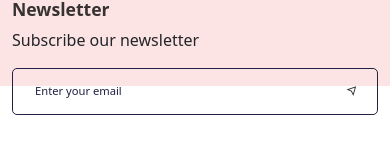
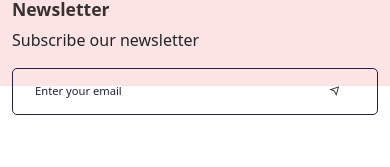
Before and after one commit to Youssefshaheen63/Food-Delivery, a React (Create React App) app: page / in a window 390 px wide. Shown: the part 792-959 px from the top of the page. Built offline with nearby package versions, Linux system fonts and the light colour scheme.

Commit message:
css change

```diff
--- a/src/styles/contact.css
+++ b/src/styles/contact.css
@@ -70,12 +70,13 @@
 }
 .newsletter span {
   /*background: #df2020;*/
-  padding: 5px 10px;
+  padding: 5px 7px;
   border-radius: 5px;
 }
 
 .newsletter span i {
   color: #373232;
+  padding-right: 2px;
   /*background-color: #df2020;*/
 }
 
@@ -114,8 +115,7 @@
 
   .contact__logo h2 {
     font-weight: bolder;
-    text-align: center;
-    font-size: 30px;
+    font-size: 50px;
     margin-bottom: 15px;
     color: #e01a1a;
   }
@@ -127,8 +127,8 @@
     padding: 4px 20px;
     font-size: 0.7rem;
   }
-  .newsletter span {
-    padding: 5px 8px;
+  .newsletter span i {
+    padding: 2px ;
     border-radius: 5px;
   }
 }
@@ -153,8 +153,8 @@
     padding: 4px 20px;
     font-size: 0.7rem;
   }
-  .newsletter span {
-    padding: 5px 5px;
+  .newsletter span i {
+    padding: 2px;
     border-radius: 5px;
   }
 }
```
